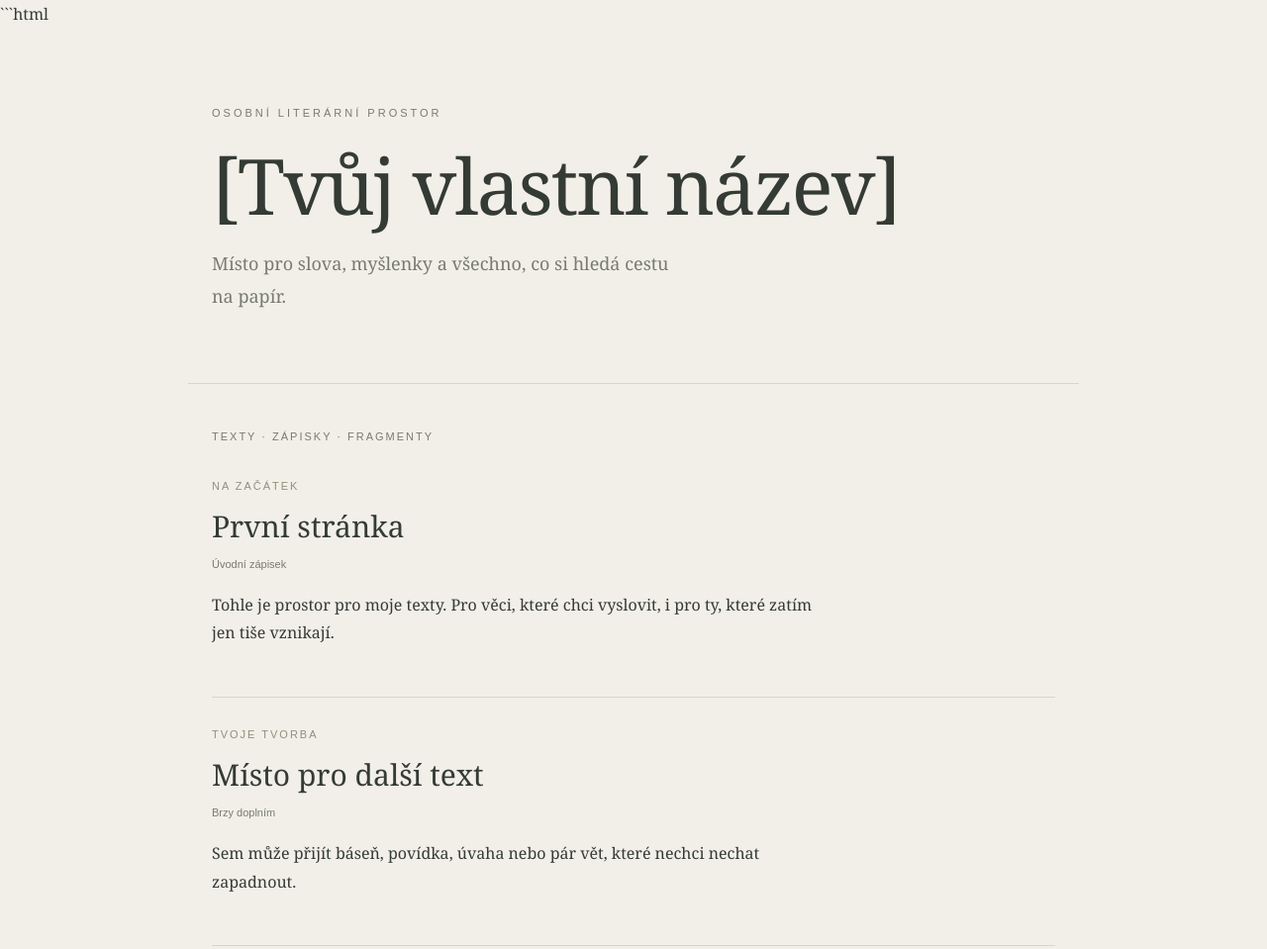
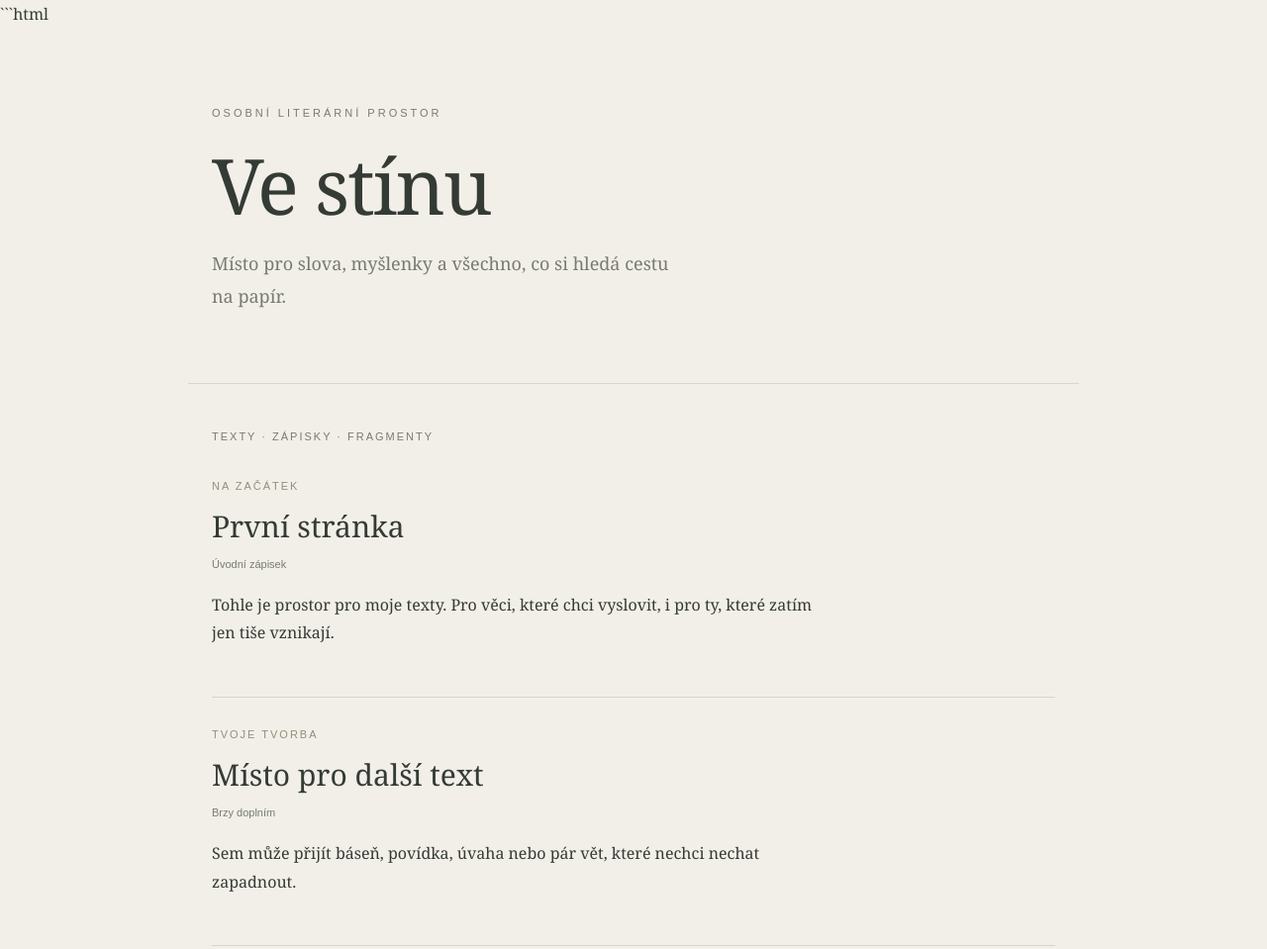
Before and after one commit to zofiecerovska/Muj-blog, a plain HTML site: page index.html in a window 1280 px wide. Shown: the top 959 px of the page at 99% size. Drawn offline with Linux system fonts and the light colour scheme.

Commit message:
Update header title from placeholder to 'Ve stínu'

```diff
--- a/index.html
+++ b/index.html
@@ -115,7 +115,7 @@
 <body>
   <header>
     <div class="small">Osobní literární prostor</div>
-    <h1>[Tvůj vlastní název]</h1>
+    <h1>Ve stínu</h1>
     <p class="intro">
       Místo pro slova, myšlenky a všechno, co si hledá cestu na papír.
     </p>
```
